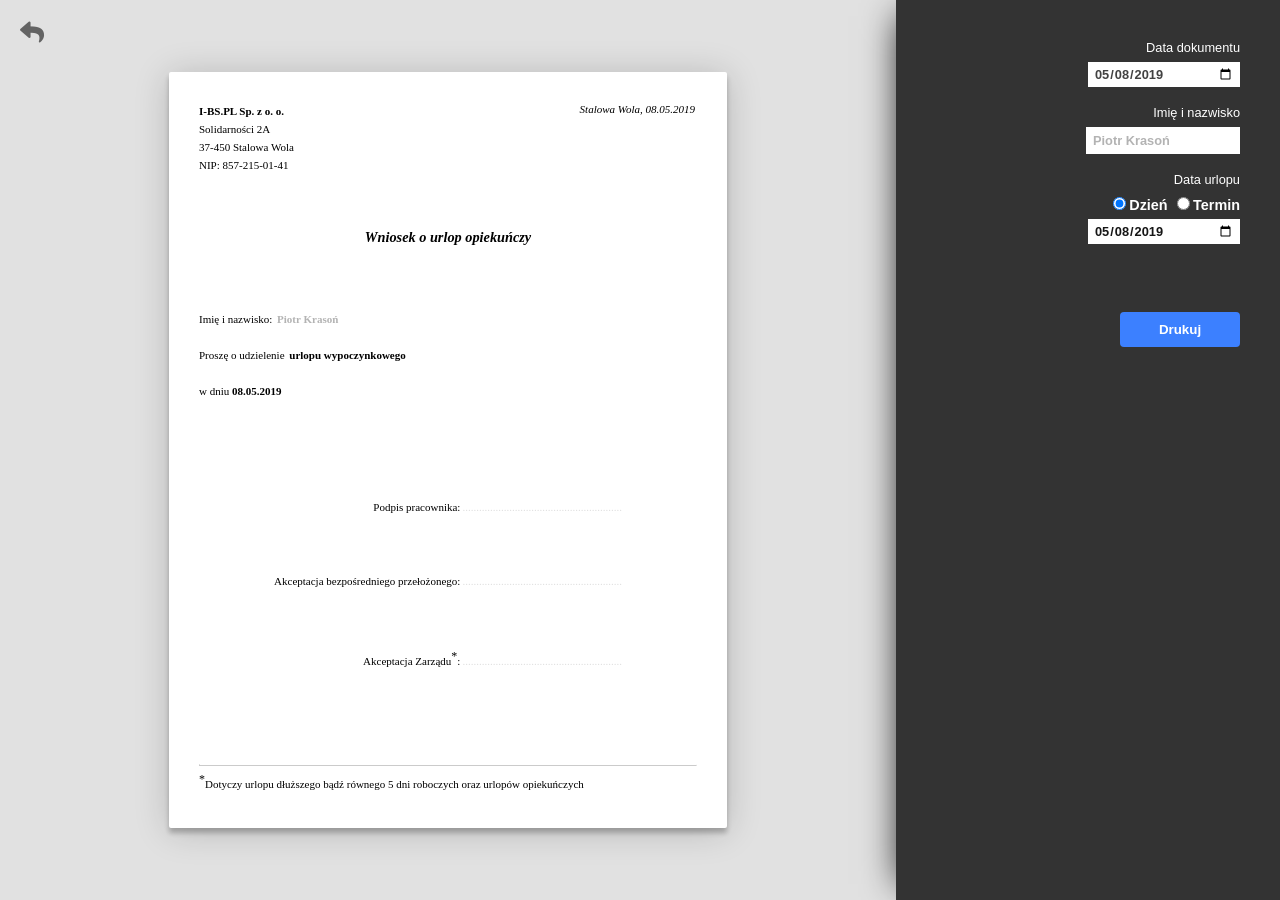
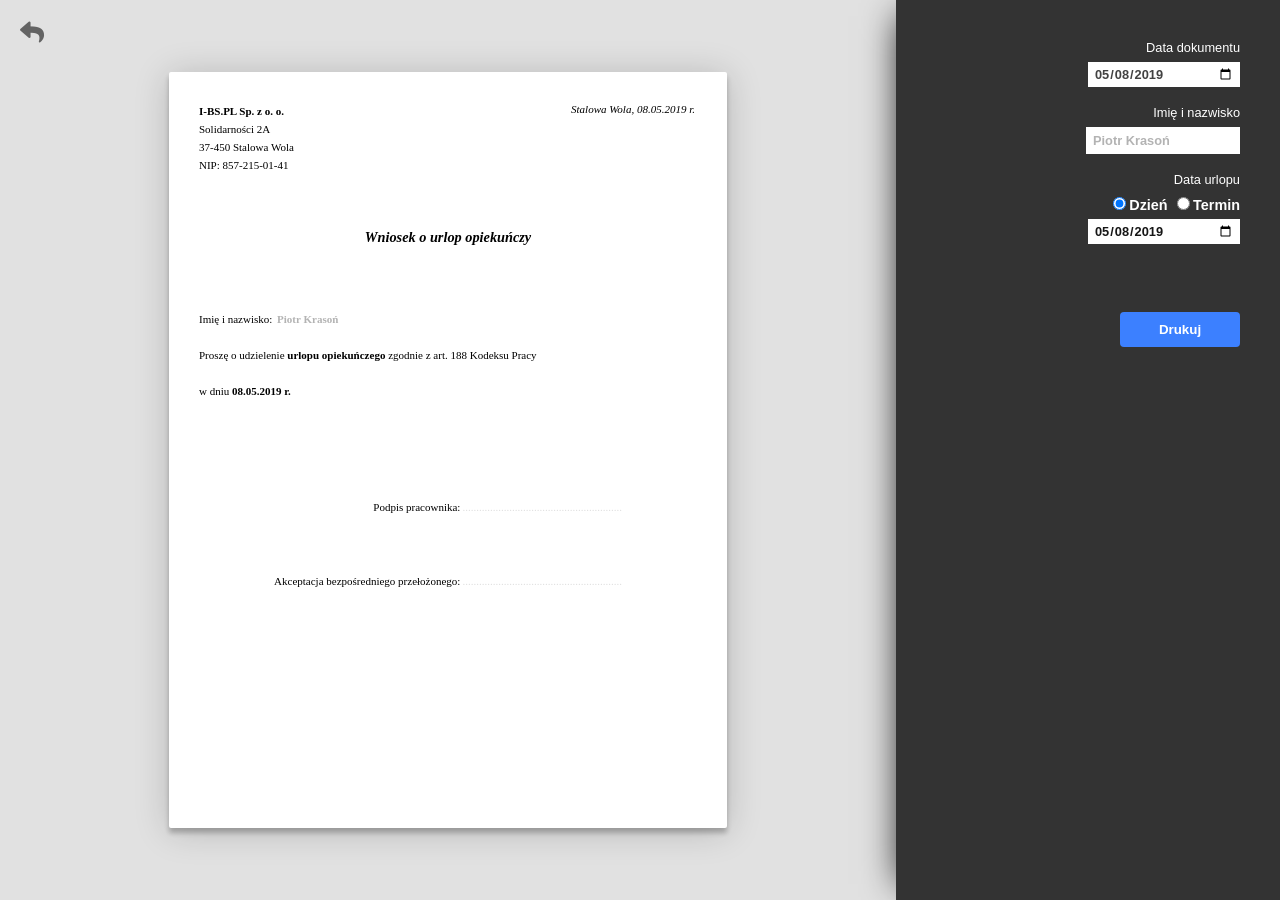
Before and after one commit to pkrason/pkrason.github.io, a Jekyll site: the page documents/opieka.html, which Jekyll copies as it is, in a window 1280 px wide. Built offline with Jekyll 4.4.1, drawn with Linux system fonts in a browser that asks for light colours; nearby versions of some CDN libraries.

Commit message:
Poprawki

```diff
--- a/css/main.css
+++ b/css/opieka.css
@@ -35,7 +35,7 @@ h1 {
 
 h3 {
     font-style: italic;
-    margin:80px;
+    margin:100px;
     font-size:1.3em;
 }
 
@@ -45,6 +45,10 @@ h4 {
 
 p {
     margin:0;
+}
+
+.margin-paragraph {
+    margin-bottom: 15px;
 }
 
 .vacation-day {
@@ -102,7 +106,7 @@ p {
 }
 
 #podpis-akceptacje {
-    margin:90px 0;
+    margin:100px 0;
     text-align: center;
 }
 
@@ -111,7 +115,7 @@ p {
 }
 
 .tab-akceptacje td {
-    padding:40px 0;
+    padding:50px 0;
     text-align: right;
 }
 
@@ -312,7 +316,7 @@ hr.thin {
         padding:40px;
     }
     #podpis-akceptacje {
-        margin:55px 0;
+        margin:80px 0;
     }
 
     .pole-data {
--- /dev/null
+++ b/css/print_opieka.css
@@ -0,0 +1,140 @@
+@page {
+    margin:0;
+
+}
+
+
+@media print {
+
+    .noprint  { display: none; }
+
+    body {
+        margin:1.3cm;
+    }
+
+    p {
+        font-family: 'Times New Roman', Times, serif;
+    }
+
+    input {
+        font-family: 'Times New Roman', Times, serif;
+        border: none;
+        font-weight: 600;
+        font-size: 16px;
+    }
+
+    h1 {
+       text-align: center;
+    }
+
+    h3 {
+        font-style: italic;
+        margin:100px;
+        font-size:1.3em;
+    }
+
+    h4 {
+        margin:0;
+    }
+
+    p {
+        margin:0;
+    }
+
+    .margin-paragraph {
+        margin-bottom: 20px;
+    }
+
+    #dane-firmy {
+        text-align: left;
+        float: left;
+        line-height:18px;
+    }
+
+    #data {
+        text-align: right;
+        float: right;
+    }
+
+    #aktualna-data {
+        width: 200px;
+        font-style: italic;
+        font-weight: normal;
+        text-align: right;
+    }
+
+    #tytul {
+        text-align: center;
+    }
+
+    #dane-pracownika {
+        text-align: left;
+        float: left;
+        line-height:36px;
+    }
+
+    #vacation-day {
+        font-weight:bold;
+    }
+
+    .vacation-day {
+        font-weight:bold;
+    }
+
+    #termin-urlopu {
+        font-weight:600;
+    }
+
+    #imie-nazwisko {
+        font-weight:600;
+    }
+
+    #podpis-pracownika {
+        margin:150px 0;
+        text-align: center;
+    }
+
+    #podpis-akceptacje {
+        margin:170px 0;
+        text-align: center;
+    }
+
+    .tab-akceptacje {
+        margin:auto;
+    }
+
+    .tab-akceptacje td {
+        padding:50px 0;
+        text-align: right;
+    }
+
+    .igorny {vertical-align: super; font-size: 12px;}
+
+    .text-stopka {
+        font-size: 13px;
+    }
+
+    .kropki {
+        margin-top:6px;
+        color: #ddd;
+        vertical-align: bottom;
+    }
+
+    hr.thin {
+        height: 1px;
+        border-top: none;
+        border-bottom: 1px solid #333333;
+        transform: scaleY(0.33);
+    }
+
+    .pole-do-wypelnienia {
+        width: 200px;
+    }
+
+    .pole-data {
+        width: 79px;
+        margin-left: 2px;
+    }
+
+
+}
--- a/documents/opieka.html
+++ b/documents/opieka.html
@@ -5,8 +5,8 @@
     <meta http-equiv="X-UA-Compatible" content="IE=edge">
     <title>Urlop wypoczynkowy</title>
     <meta name="viewport" content="width=device-width, initial-scale=1">
-    <link rel="stylesheet" type="text/css" media="print" href="../css/print.css">
-    <link rel="stylesheet" type="text/css" media="screen" href="../css/main.css">
+    <link rel="stylesheet" type="text/css" media="print" href="../css/print_opieka.css">
+    <link rel="stylesheet" type="text/css" media="screen" href="../css/opieka.css">
     <link rel="stylesheet" href="https://use.fontawesome.com/releases/v5.8.1/css/all.css" integrity="sha384-50oBUHEmvpQ+1lW4y57PTFmhCaXp0ML5d60M1M7uH2+nqUivzIebhndOJK28anvf" crossorigin="anonymous">
     <script
   src="https://code.jquery.com/jquery-3.3.1.min.js"
@@ -48,7 +48,7 @@
 
         <div id="dane-pracownika">
             <p>Imię i nazwisko: <input id="imie-nazwisko-pracownika" type="text" class="pole-do-wypelnienia" placeholder="Piotr Krasoń"></input><br>
-            Proszę o udzielenie <input type="text" class="pole-do-wypelnienia" placeholder="urlopu wypoczynkowego" value="urlopu wypoczynkowego"></input><br>
+            Proszę o udzielenie <strong>urlopu opiekuńczego</strong> zgodnie z art. 188 Kodeksu Pracy<br>
             <div id="vacation-day-container" class="">
                 <span id="vacation-term-label">w dniu </span><span id="vacation-day" class="vacation-day"></span>
             </div>
@@ -69,19 +69,10 @@
                     <td>Akceptacja bezpośredniego przełożonego:</td>
                     <td class="kropki">..........................................................</td>
                 </tr>
-                <tr>
-                    <td>Akceptacja Zarządu<span class="igorny">*</span>:</td>
-                    <td class="kropki">..........................................................</td>
-                </tr>
             </table>
         </div>
 
-<div style="clear:both"></div>
-
-        <footer>
-            <hr class="thin">
-            <span class="igorny">*</span><span class="text-stopka">Dotyczy urlopu dłuższego bądź równego 5 dni roboczych oraz urlopów opiekuńczych</span>
-        </footer>
+    <div style="clear:both"></div>
     </div>
    </div>
 
--- a/documents/wypoczynkowy.html
+++ b/documents/wypoczynkowy.html
@@ -49,7 +49,7 @@
 
         <div id="dane-pracownika">
             <p>Imię i nazwisko: <input id="imie-nazwisko-pracownika" type="text" class="pole-do-wypelnienia" placeholder="Piotr Krasoń"></input><br>
-            Proszę o udzielenie <span class="vacation-day">urlopu wypoczynkowego<br>
+            Proszę o udzielenie <strong>urlopu wypoczynkowego</strong><br>
             <div id="vacation-day-container" class="">
                 <span id="vacation-term-label">w dniu </span><span id="vacation-day" class="vacation-day"></span>
             </div>
--- a/js/script.js
+++ b/js/script.js
@@ -1,11 +1,11 @@
+// Usunąć wniosek o podwyżkę i zmienić nazwę na generator urlopów i title na Wybierz wniosek urlopowy
 // Przebudować na klasy i obiekty
 // Dodać obsługę dni +1 i +2
 // Zrobić wnioski: urlop opiekuńczy, urlop okolicznościowy i wniopsek o podwyżkę
-
+// Oddzielić główny css od poszczególnych wniosków
 
 // Options elements variables
-var proposalType = document.querySelector('#typ-wniosku'),
-    documentDateOptions = document.querySelector('#data-dokumentu'),
+var documentDateOptions = document.querySelector('#data-dokumentu'),
     nameSurnameOptions = document.querySelector('#imie-nazwisko'),
     vacationDayOptions = document.querySelector('#vacation-day-options'),
     vacationTimeOptions = document.querySelector('#vacation-time'),
@@ -36,14 +36,14 @@ var specialDataFormat = `${currentDate.getFullYear()}-${leadingZero(currentDate.
 // dorobić daty +1 i +2 dni
 
 // Setting dates
-vacationDay.textContent = `${dataNow}`;
+vacationDay.textContent = `${dataNow} r.`;
 documentDateOptions.value = `${specialDataFormat}`;
 vacationDayOptions.value = `${specialDataFormat}`;
 vacationTermFromOptions.value = `${specialDataFormat}`;
 vacationTermToOptions.value = `${specialDataFormat}`;
 
 // Setting value of date on view
-data.value = `Stalowa Wola, ${dataNow}`;
+data.value = `Stalowa Wola, ${dataNow} r.`;
 
 // Print action
 buttonPrint.addEventListener('click', function(){
@@ -59,7 +59,7 @@ function fillDocumentDate(){
     dataDocumentDotted = `${dzien}.${miesiac}.${rok}`;
 
     // Filling document date on view
-    data.value = `Stalowa Wola, ${dataDocumentDotted}`;
+    data.value = `Stalowa Wola, ${dataDocumentDotted} r.`;
 }
 
 function fillVacationDay(){
@@ -68,7 +68,7 @@ function fillVacationDay(){
     var rok = dataVacationDotted.substr(0,4),
     miesiac = dataVacationDotted.substr(5,2),
     dzien = dataVacationDotted.substr(8,2);``
-    dataVacationDotted = `${dzien}.${miesiac}.${rok}`;
+    dataVacationDotted = `${dzien}.${miesiac}.${rok} r.`;
 
     // Filling document date on view
     vacationDay.textContent = `${dataVacationDotted}`;
```
